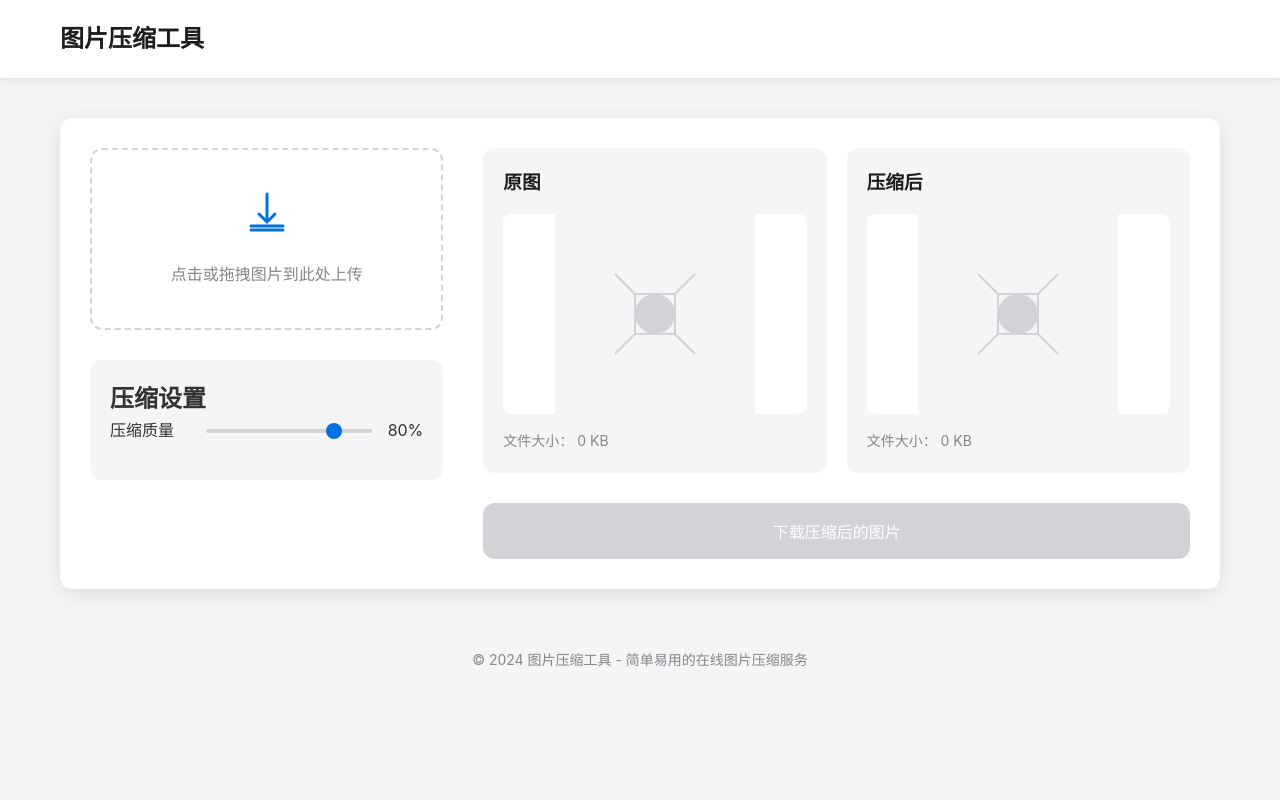
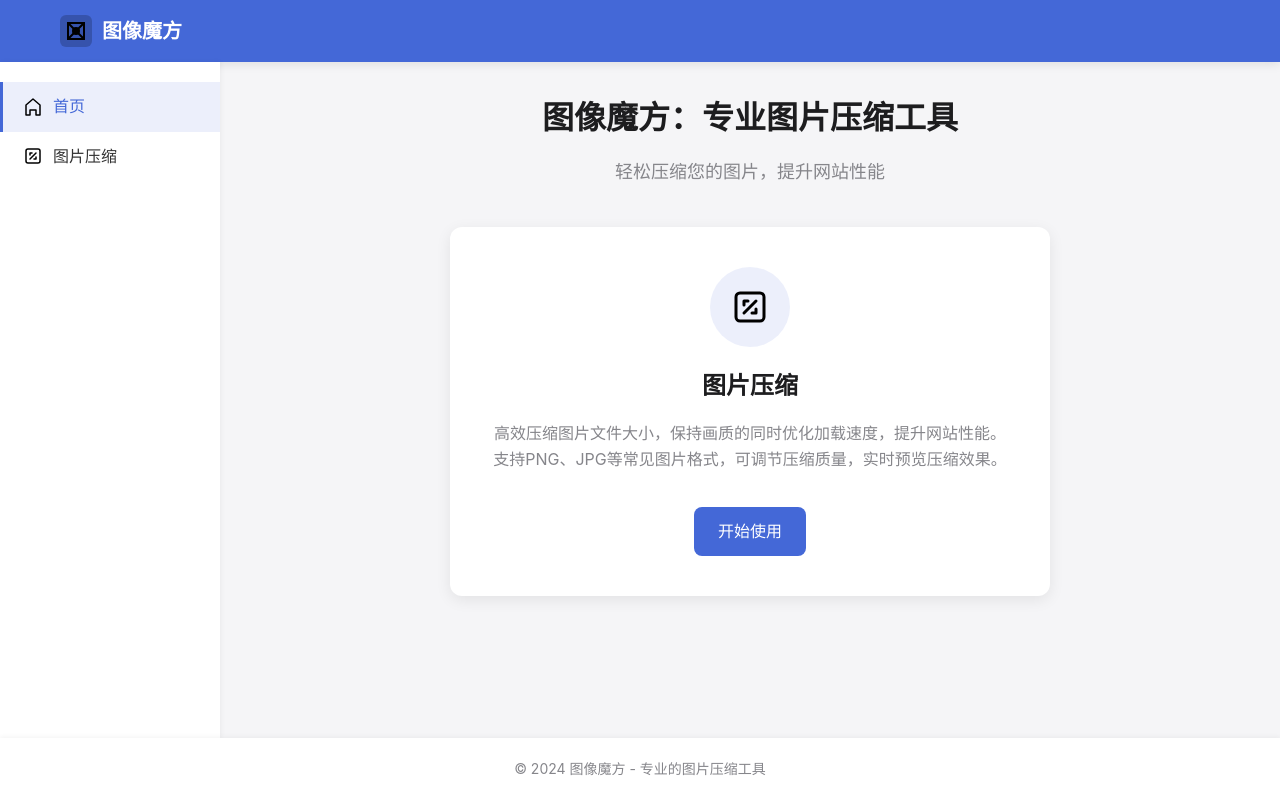
Before and after one commit to szwnba/pngdemo, a plain HTML site: page index.html in a window 1280 px wide. Drawn offline with Linux system fonts and the light colour scheme.

Commit message:
Your branch is up to date with 'origin/main'.
Changes to be committed:
	new file:   assets/icons/ai.svg
	new file:   assets/icons/compress.svg
	new file:   assets/icons/convert.svg
	new file:   assets/icons/home.svg
	new file:   assets/icons/logo.svg
	new file:   assets/icons/resize.svg
	new file:   assets/icons/svg-editor.svg
	new file:   assets/icons/text-card.svg
	new file:   compress.html
	new file:   homepage.css
	modified:   index.html

```diff
--- /dev/null
+++ b/homepage.css
@@ -0,0 +1,245 @@
+/* 基础样式重置 */
+* {
+    margin: 0;
+    padding: 0;
+    box-sizing: border-box;
+}
+
+body {
+    font-family: -apple-system, BlinkMacSystemFont, "Segoe UI", Roboto, Helvetica, Arial, sans-serif;
+    line-height: 1.6;
+    color: #333;
+    background-color: #f5f5f7;
+    min-height: 100vh;
+    display: flex;
+    flex-direction: column;
+}
+
+.container {
+    max-width: 1200px;
+    margin: 0 auto;
+    padding: 0 20px;
+}
+
+/* 头部样式 */
+.header {
+    background-color: #4468D7;
+    color: #fff;
+    padding: 15px 0;
+    box-shadow: 0 2px 10px rgba(0, 0, 0, 0.1);
+}
+
+.logo-container {
+    display: flex;
+    align-items: center;
+}
+
+.logo-icon {
+    width: 32px;
+    height: 32px;
+    margin-right: 10px;
+}
+
+.logo {
+    font-size: 20px;
+    font-weight: 600;
+}
+
+/* 主容器 */
+.main-container {
+    display: flex;
+    flex: 1;
+    max-width: 1400px;
+    margin: 0 auto;
+    width: 100%;
+}
+
+/* 侧边栏样式 */
+.sidebar {
+    width: 220px;
+    background-color: #fff;
+    box-shadow: 1px 0 5px rgba(0, 0, 0, 0.05);
+    padding: 20px 0;
+}
+
+.menu {
+    display: flex;
+    flex-direction: column;
+}
+
+.menu-item {
+    display: flex;
+    align-items: center;
+    padding: 12px 20px;
+    color: #333;
+    text-decoration: none;
+    transition: all 0.3s;
+    border-left: 3px solid transparent;
+}
+
+.menu-item:hover {
+    background-color: rgba(68, 104, 215, 0.05);
+    color: #4468D7;
+}
+
+.menu-item.active {
+    background-color: rgba(68, 104, 215, 0.1);
+    color: #4468D7;
+    border-left-color: #4468D7;
+}
+
+.menu-icon {
+    width: 20px;
+    height: 20px;
+    margin-right: 10px;
+}
+
+/* 主内容区域 */
+.main-content {
+    flex: 1;
+    padding: 30px;
+}
+
+/* 顶部标题区域 */
+.hero-section {
+    text-align: center;
+    margin-bottom: 40px;
+}
+
+.hero-title {
+    font-size: 32px;
+    color: #1d1d1f;
+    margin-bottom: 15px;
+}
+
+.hero-subtitle {
+    font-size: 18px;
+    color: #86868b;
+}
+
+/* 功能卡片 */
+.feature-cards {
+    display: grid;
+    grid-template-columns: repeat(auto-fill, minmax(300px, 1fr));
+    gap: 25px;
+}
+
+/* 单一功能卡片样式 */
+.single-feature {
+    display: flex;
+    justify-content: center;
+}
+
+.single-feature .feature-card {
+    max-width: 600px;
+    padding: 40px;
+}
+
+.feature-card {
+    background-color: #fff;
+    border-radius: 12px;
+    padding: 25px;
+    box-shadow: 0 4px 15px rgba(0, 0, 0, 0.08);
+    transition: transform 0.3s ease, box-shadow 0.3s ease;
+    display: flex;
+    flex-direction: column;
+    align-items: center;
+    text-align: center;
+}
+
+.feature-card:hover {
+    transform: translateY(-5px);
+    box-shadow: 0 8px 25px rgba(0, 0, 0, 0.12);
+}
+
+.feature-icon {
+    width: 80px;
+    height: 80px;
+    margin-bottom: 20px;
+    display: flex;
+    align-items: center;
+    justify-content: center;
+    background-color: rgba(68, 104, 215, 0.1);
+    border-radius: 50%;
+}
+
+.feature-icon img {
+    width: 40px;
+    height: 40px;
+    color: #4468D7;
+}
+
+.feature-title {
+    font-size: 24px;
+    font-weight: 600;
+    color: #1d1d1f;
+    margin-bottom: 16px;
+}
+
+.feature-desc {
+    color: #86868b;
+    font-size: 16px;
+    line-height: 1.6;
+    margin-bottom: 24px;
+}
+
+.feature-button {
+    display: inline-block;
+    background-color: #4468D7;
+    color: white;
+    padding: 12px 24px;
+    border-radius: 8px;
+    text-decoration: none;
+    font-weight: 500;
+    transition: background-color 0.3s;
+    margin-top: 10px;
+}
+
+.feature-button:hover {
+    background-color: #3755b8;
+}
+
+/* 页脚样式 */
+.footer {
+    text-align: center;
+    padding: 20px 0;
+    background-color: #fff;
+    color: #86868b;
+    font-size: 14px;
+    margin-top: auto;
+    box-shadow: 0 -1px 5px rgba(0, 0, 0, 0.05);
+}
+
+/* 响应式设计 */
+@media (max-width: 768px) {
+    .main-container {
+        flex-direction: column;
+    }
+
+    .sidebar {
+        width: 100%;
+        box-shadow: 0 1px 5px rgba(0, 0, 0, 0.05);
+        margin-bottom: 20px;
+    }
+
+    .menu {
+        flex-direction: row;
+        flex-wrap: wrap;
+        justify-content: center;
+    }
+
+    .menu-item {
+        padding: 10px 15px;
+        border-left: none;
+        border-bottom: 2px solid transparent;
+    }
+
+    .menu-item.active {
+        border-left-color: transparent;
+        border-bottom-color: #4468D7;
+    }
+
+    .single-feature .feature-card {
+        padding: 25px;
+    }
+}
--- a/index.html
+++ b/index.html
@@ -3,89 +3,65 @@
 <head>
     <meta charset="UTF-8">
     <meta name="viewport" content="width=device-width, initial-scale=1.0">
-    <title>图片压缩工具</title>
-    <link rel="stylesheet" href="style.css">
+    <title>图像魔方 - 图片压缩工具</title>
+    <link rel="stylesheet" href="homepage.css">
 </head>
 <body>
     <!-- 顶部导航栏 -->
     <header class="header">
         <div class="container">
-            <h1 class="logo">图片压缩工具</h1>
+            <div class="logo-container">
+                <img src="assets/icons/logo.svg" alt="图像魔方" class="logo-icon">
+                <h1 class="logo">图像魔方</h1>
+            </div>
         </div>
     </header>
 
-    <!-- 主要内容区 -->
-    <main class="main">
-        <div class="container">
-            <div class="content-wrapper">
-                <!-- 左侧控制面板 -->
-                <div class="control-panel">
-                    <!-- 上传区域 -->
-                    <div class="upload-section">
-                        <div class="upload-area" id="uploadArea">
-                            <input type="file" id="fileInput" accept="image/*" class="file-input">
-                            <div class="upload-placeholder">
-                                <img src="assets/icons/upload.svg" alt="上传图标" class="upload-icon">
-                                <p>点击或拖拽图片到此处上传</p>
-                            </div>
-                        </div>
+    <div class="main-container">
+        <!-- 左侧菜单栏 -->
+        <aside class="sidebar">
+            <nav class="menu">
+                <a href="index.html" class="menu-item active">
+                    <img src="assets/icons/home.svg" alt="首页" class="menu-icon">
+                    <span>首页</span>
+                </a>
+                <a href="compress.html" class="menu-item">
+                    <img src="assets/icons/compress.svg" alt="图片压缩" class="menu-icon">
+                    <span>图片压缩</span>
+                </a>
+            </nav>
+        </aside>
+
+        <!-- 主要内容区 -->
+        <main class="main-content">
+            <div class="hero-section">
+                <h1 class="hero-title">图像魔方：专业图片压缩工具</h1>
+                <p class="hero-subtitle">轻松压缩您的图片，提升网站性能</p>
+            </div>
+
+            <!-- 功能模块卡片区域 -->
+            <div class="feature-cards single-feature">
+                <!-- 图片压缩 -->
+                <div class="feature-card">
+                    <div class="feature-icon">
+                        <img src="assets/icons/compress.svg" alt="图片压缩">
                     </div>
-
-                    <!-- 压缩设置 -->
-                    <div class="compression-settings">
-                        <h2>压缩设置</h2>
-                        <div class="setting-item">
-                            <label for="quality">压缩质量</label>
-                            <input type="range" id="quality" min="0" max="100" value="80">
-                            <span id="qualityValue">80%</span>
-                        </div>
-                    </div>
-                </div>
-
-                <!-- 右侧预览区 -->
-                <div class="preview-section">
-                    <div class="preview-container">
-                        <!-- 原图预览 -->
-                        <div class="preview-box">
-                            <h3>原图</h3>
-                            <div class="image-container">
-                                <img id="originalImage" src="assets/images/placeholder.svg" alt="原图预览">
-                            </div>
-                            <div class="file-info">
-                                <span>文件大小：</span>
-                                <span id="originalSize">0 KB</span>
-                            </div>
-                        </div>
-
-                        <!-- 压缩后预览 -->
-                        <div class="preview-box">
-                            <h3>压缩后</h3>
-                            <div class="image-container">
-                                <img id="compressedImage" src="assets/images/placeholder.svg" alt="压缩后预览">
-                            </div>
-                            <div class="file-info">
-                                <span>文件大小：</span>
-                                <span id="compressedSize">0 KB</span>
-                            </div>
-                        </div>
-                    </div>
-
-                    <!-- 下载按钮 -->
-                    <button id="downloadBtn" class="download-btn" disabled>
-                        下载压缩后的图片
-                    </button>
+                    <h3 class="feature-title">图片压缩</h3>
+                    <p class="feature-desc">
+                        高效压缩图片文件大小，保持画质的同时优化加载速度，提升网站性能。
+                        支持PNG、JPG等常见图片格式，可调节压缩质量，实时预览压缩效果。
+                    </p>
+                    <a href="compress.html" class="feature-button">开始使用</a>
                 </div>
             </div>
-        </div>
-    </main>
+        </main>
+    </div>
 
     <!-- 页脚 -->
     <footer class="footer">
         <div class="container">
-            <p>© 2024 图片压缩工具 - 简单易用的在线图片压缩服务</p>
+            <p>© 2024 图像魔方 - 专业的图片压缩工具</p>
         </div>
     </footer>
-
-    <script src="script.js"></script>
 </body>
 </html>
```
Also changed, not shown: compress.html (added, +121 -0 lines), assets/icons/ai.svg (added), assets/icons/compress.svg (added), assets/icons/convert.svg (added), assets/icons/home.svg (added), assets/icons/logo.svg (added), assets/icons/resize.svg (added), assets/icons/svg-editor.svg (added), assets/icons/text-card.svg (added).
